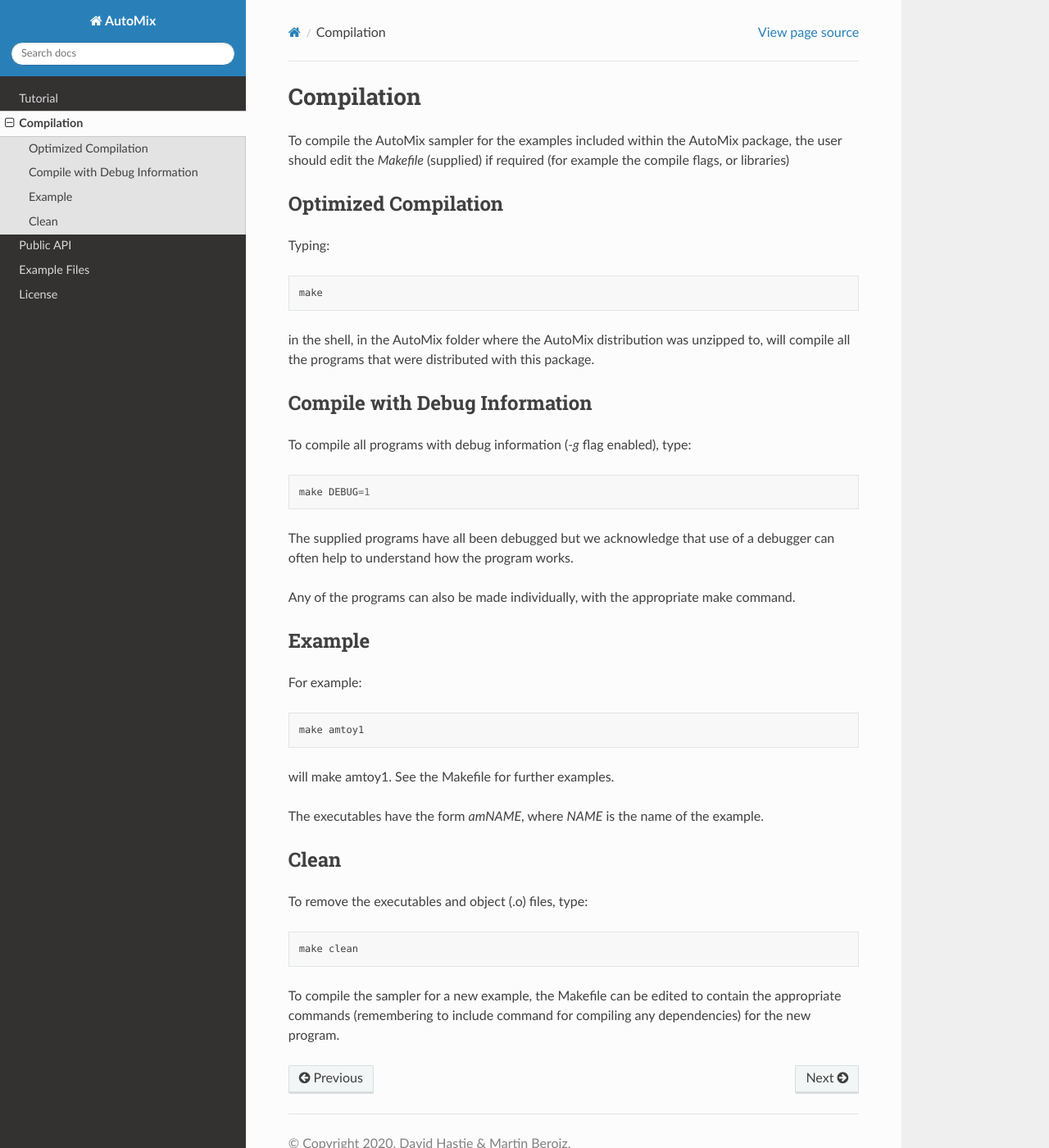
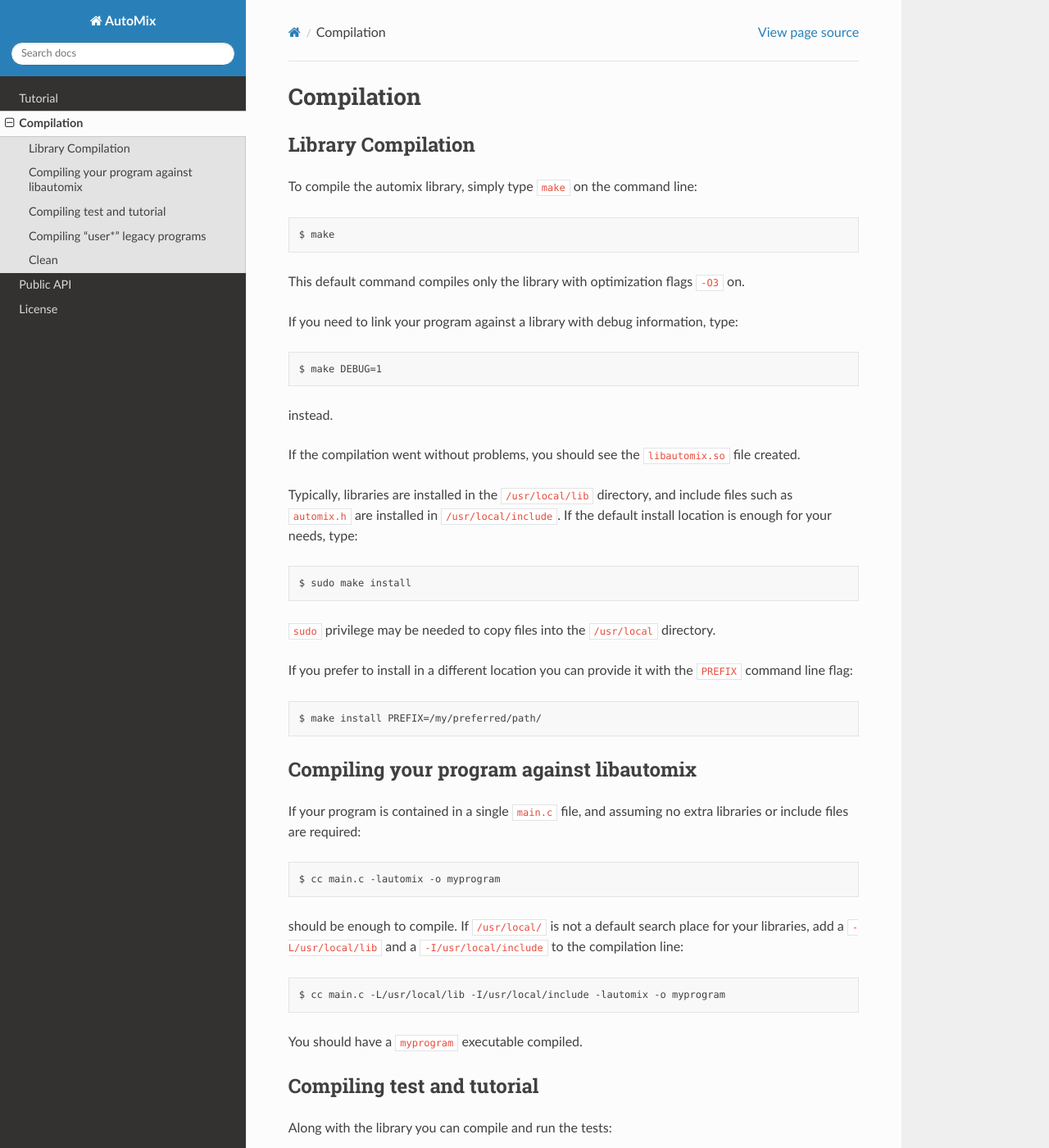
Before and after one commit to quatrope/AutoMix, a Sphinx documentation site: the page built from docs/compilation.rst, in a window 1280 px wide and 1400 px high. Shown: the whole window at 82% size. Built offline with Sphinx 7.4.7 and the Read the Docs theme 2.0.0, drawn with Linux system fonts in a browser that asks for light colours; the version number could not be read and is left out; some of the changed text lies outside the part shown.

Commit message:
Documentation

```diff
--- a/docs/compilation.rst
+++ b/docs/compilation.rst
@@ -1,47 +1,88 @@
 .. _compile:
 
 Compilation
------------
+===========
 
-To compile the AutoMix sampler for the examples included within the AutoMix package, the user should edit the `Makefile` (supplied) if required (for example the compile flags, or libraries)
+Library Compilation
+-------------------
 
-Optimized Compilation
-^^^^^^^^^^^^^^^^^^^^^
+To compile the automix library, simply type ``make`` on the command line::
 
-Typing::
+    $ make
 
-    make
+This default command compiles only the library with optimization flags ``-O3`` on.
 
-in the shell, in the AutoMix folder where the AutoMix distribution was unzipped to, will compile all the programs that were distributed with this package.
+If you need to link your program against a library with debug information, type::
 
-Compile with Debug Information
-^^^^^^^^^^^^^^^^^^^^^^^^^^^^^^
+    $ make DEBUG=1
 
-To compile all programs with debug information (`-g` flag enabled), type::
+instead.
 
-    make DEBUG=1
+If the compilation went without problems, you should see the ``libautomix.so`` file created.
 
-The supplied programs have all been debugged but we acknowledge that use of a debugger can often help to understand how the program works.
+Typically, libraries are installed in the ``/usr/local/lib`` directory,
+and include files such as ``automix.h`` are installed in ``/usr/local/include``.
+If the default install location is enough for your needs, type::
 
-Any of the programs can also be made individually, with the appropriate make command.
+    $ sudo make install
 
-Example
-^^^^^^^
+``sudo`` privilege may be needed to copy files into the ``/usr/local`` directory.
 
-For example::
+If you prefer to install in a different location you can provide it with the ``PREFIX`` command line flag::
 
-    make amtoy1
+    $ make install PREFIX=/my/preferred/path/
 
-will make amtoy1. See the Makefile for further examples.
+Compiling your program against libautomix
+-----------------------------------------
 
-The executables have the form `amNAME`,
-where `NAME` is the name of the example.
+If your program is contained in a single ``main.c`` file, and assuming no extra libraries or include files are required::
+
+    $ cc main.c -lautomix -o myprogram
+
+should be enough to compile. If ``/usr/local/`` is not a default search place for your libraries,
+add a ``-L/usr/local/lib`` and a ``-I/usr/local/include`` to the compilation line::
+
+    $ cc main.c -L/usr/local/lib -I/usr/local/include -lautomix -o myprogram
+
+You should have a ``myprogram`` executable compiled.
+
+Compiling test and tutorial
+---------------------------
+
+Along with the library you can compile and run the tests::
+
+    $ make test
+    $ ./test
+
+Or the tutorial provided in this documentation::
+
+    $ make tutorial
+    $ ./tutorial
+
+Compiling "user*" legacy programs
+---------------------------------
+
+.. warning::
+
+  The user examples are deprecated on version 2.x.
+  If you want to compile AutoMix using the old interface with ``user*`` files, please refer to version 1.x of this package.
+
+The original AutoMix was program-oriented and offered several example programs.
+To compile the example programs type::
+
+    $ make examples
+
+After compilation you should see the programs
+``amtoy1``, ``amtoy2``, ``amcpt``, ``amcptrs``, ``amddi``, and ``amrb9``.
+
+You can compile each one of them individually as well, for example::
+
+    $ make amtoy1
+    $ ./amtoy1
 
 Clean
-^^^^^
+-----
 
 To remove the executables and object (.o) files, type::
 
     make clean
-
-To compile the sampler for a new example, the Makefile can be edited to contain the appropriate commands (remembering to include command for compiling any dependencies) for the new program.
--- a/docs/user.rst
+++ /dev/null
@@ -1,200 +0,0 @@
-.. _user:
-
-Example Files
-=============
-
-Writing User Functions
-----------------------
-
-For each example to which the user wishes to apply the AutoMix sampler the user must supply a file (which is linked at compile time, see Makefile for examples) containing four user functions written in C.
-
-.. warning::
-
-    A familiarity with the C programming language is assumed.
-
-These functions must have names and arguments detailed below and return the following information:
-
-1. A function that returns the number of models:
-
-  .. code-block:: c
-
-      int get_nmodels(void)
-
-2. A function to load the dimension of each model:
-
-  .. code-block:: c
-
-      void load_model_dims(int nmodels, int *model_dims)
-
-  Given the number of models `nmodels`, on exit from the function the vector `model_dims` should contain the dimensions of the models.
-
-3. A function to get initial conditions (possibly random) for the RWM for a given model:
-
-  .. code-block:: c
-
-      void get_rwm_init(int model_k, int mdim, double *rwm)
-
-  Given the model index k, and the dimension `model_k` of that model, on exit from the function the vector `rwm` should contain the initial conditions.
-  In particular, rwm[j-1] should contain the (possibly random) intial state for component j of the parameter vector associated with model k, (j=1,...,mdim).
-
-  If random initial states are used, the user must also declare the random number functions in the file (see the example files).
-
-4. A function to return the log of the target function pi evaluated at a given point in the state space, up to an additive constant:
-
-  .. code-block:: c
-
-      void logpost(int model_k, int mdim, double *theta, double* lp, double *llh)
-
-  Given the model index `model_k`, and parameter vector `theta` (of dimension `mdim`), the function must load in `lp` the log of the target function (up to an additive constant) evaluated at this point.
-  If pi is a posterior distribution, the double `llh` should contain the log-likelihood evaluated at this point (although this is only necessary for returning the log-likelihood to output file, and can contain any other value if preferred).
-
-The examples provided, with comments, show typical examples of these user files for the problems under consideration.
-.. _output:
-
-Output Files
-------------
-
-The following files are returned by the AutoMix sampler (assuming the filestem is "output")
-
-`output_ac.data`
-^^^^^^^^^^^^^^^^
-
-  A file containing the estimated autocorrelation coefficient for the chain. The coefficients go up to the order that was used to compute the autocorrelation time using Sokal's method (see Green and Han, 1992)
-
-`output_adapt.data`
-^^^^^^^^^^^^^^^^^^^
-
-  A file summarising the AAP adaptation process for each model - adapting the scale parameter of the single component RWM. For a model with nk components, there are `2*nk` columns, with the odd columns showing the evolution of the scale parameters and the even columns showing the evolution of the average RWM  acceptance rate for the corresponding scale parameter.
-
-`output_cf.data`
-^^^^^^^^^^^^^^^^
-
-  A file summarising the evolution of the mixture fitting for each model. In particular, for each model the first column records the number of mixture components at the current iteration, the third column summarises the cost function (to be minimised to find the best mixture) and the final column is an indicator function which takes the value 1 if a component is annihilated naturally at that iteration, 2 if a component is removed by forced annihiliation. (The second column is a term that contibutes to the cost function, see Figueiredo and Jain, 2002).
-
-`output_k.data`
-^^^^^^^^^^^^^^^
-
-  A file recording the model index at each sweep of the RJ sampler (after burn-in).
-
-`output_log.data`
-^^^^^^^^^^^^^^^^^
-
-  A log file, containing important run statistics, including run-time options, run seed, mixture and RWM parameters for each model, and acceptance rates and autocorrelation statistics for the RJ stage 3. Model probabilities are also returned in this file.
-
-`output_lp.data`
-^^^^^^^^^^^^^^^^
-
-  A file recording the log posterior (1st column) and log likelihood (2nd column) at each sweep of the RJ sampler (after burn-in).
-
-`output_mix.data`
-^^^^^^^^^^^^^^^^^
-
-  A file containing the fitted mixture parameters for the each model. The file is for use by the AutoMix program and is not easily readable by the user. The file contains the number of models and the dimension of each model. Then for each model in turn, the file records the adapted random walk scaling parameters, the number of components of the mixture fitted to that model, and for each component in turn the weight, the mean and the lower triangle of the B matrix. It is this file that is required by the AutoMix sampler if it is run in mode 1.
-
-`output_pk.data`
-^^^^^^^^^^^^^^^^
-
-  A file containing the evolution of the model jumping proposal parameters for the RJ stage 3. Column k is the probability of jumping to model k.
-
-and for each model k...
-
-`output_thetak.data`
-^^^^^^^^^^^^^^^^^^^^
-
-  A file recording the parameters conditional on model k at each sweep.
-
-.. _run:
-
-Running AutoMix
----------------
-
-The sampler is run by typing the name of the executable, followed by run-time flags separated by spaces.
-The run-time flags control a number of options within the sampler.
-If flags are not supplied default values are used.
-The flags can be used in any order.
-
-Command-line Arguments
-^^^^^^^^^^^^^^^^^^^^^^
-
-The flags can be summarised as follows (I is assumed to be a positive integer):
-
-.. option:: -m <mode>
-
-   Controls the mode of the sampler.
-     - Mode 0 is mixture fitting.
-     - Mode 1 skips stage 1 and 2 if a file containing the mixture parameters is supplied.
-     - Mode 2 fits AutoMix version of AutoRJ sampler (see Green, 2003 - full reference in thesis).
-
-     Default uses `D=0`.
-
-.. option:: -n <iters>
-
-   Run the sampler for max(iters, nkk * 10000, 100000) iterations in the stage 1 RWM for each model k.
-
-   Default value is 100,000.
-
-.. option:: -N <iters>
-
-    Run the sampler for `iters` Reversible jump iterations in stage 3.
-
-    Default uses I=100000.
-
-.. option:: -s <seed>
-
-    Initialises the random number generator with seed I.
-
-    Default uses clock as seed.
-
-.. option:: -a <adapt>
-
-    Controls whether or not adaptation is done in stage 3 RJ.
-
-    If `adapt=0` no adaptation is done, if `adapt=1` adaptation is done.
-    Default is 1.
-
-.. option:: -p <perm>
-
-    Controls whether or not random permutation is done in stage 3 RJ.
-
-    If `perm=0` no permutation is done, if `perm=1` permutation is done.
-    Default is 0.
-
-.. option:: -t <dof>
-
-    Controls whether standard Normal or T distributed variables are used in RWM and in RJ moves.
-
-    If `dof=0` Normal variables are used, otherwise t-distributed variables with dof degrees of freedom are used.
-    Default is 0.
-
-.. option:: -f <basestring>
-
-    Uses the string `basestring` as the basis for filenames (e.g. if `basestring=output`, filenames will be named `output_log.data`, `output_mix.data` etc).
-
-    Default is "output".
-
-.. option:: [-h, --help]
-
-    Prints help information on command line arguments and exits.
-
-.. option:: [-v, --version]
-
-    Prints AutoMix version number and exits.
-
-Example
-^^^^^^^
-
-As an example, typing::
-
-    amtoy1 -m 0 -N 1000000 -p 1 -f toy1
-
-runs the optimized mixture fitting version of the toy1 problem (see thesis, section 5.5.1) with 1 million RJ sweeps, enabling permutation and storing the output in files of the type `toy1_*.data`.
-Running the sampler produces a summary of how the run is progressing.
-
-For each of the models:
-
-* In **stage 1** a countdown of the number of iterations remaining is printed to screen;
-* In **stage 2** a summary of the mixture fitting is printed to screen.
-  This summary consists of a countdown of the number of components in the current mixture, with the iteration number that the last component
-  was removed and an indicator `n` if the component was annihilated naturally, and `f` if the annihilation was forced.
-* In the RJ **stage 3** a countdown of the number of iterations remaining is printed to screen.
-  No summary statistics are printed to screen. Instead all output from the sampler is written to files.
```
Also changed, not shown: docs/index.rst (+3 -4 lines), 1 other file.
